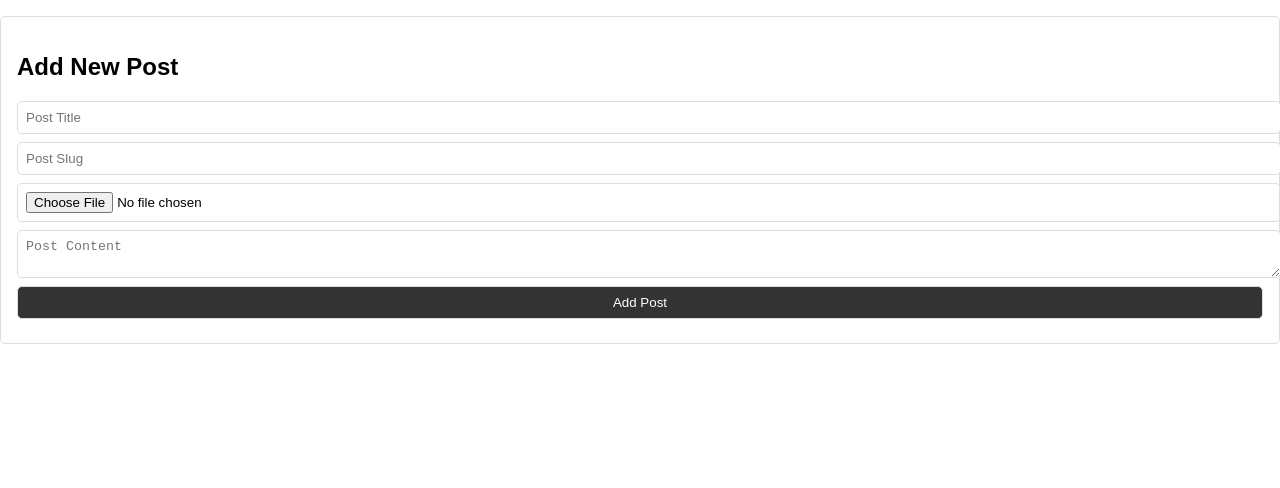
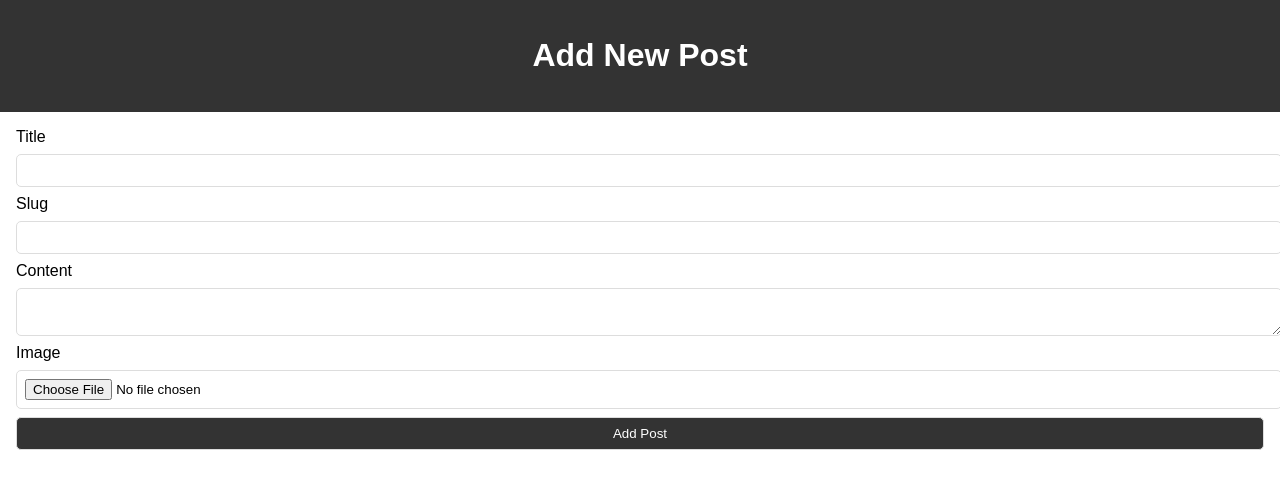
Before and after one commit to NexusGKSoftwares/CMS, a website: page frontend/admin/add_post.html in a window 1280 px wide. Drawn offline with Linux system fonts and the light colour scheme; no server answers.

Commit message:
"Updated add_post.html: restructured HTML, added labels to form fields, and added enctype to form"

```diff
--- a/frontend/admin/add_post.html
+++ b/frontend/admin/add_post.html
@@ -7,16 +7,28 @@
   <title>Add New Post</title>
 </head>
 <body>
-  <div class="form-container">
-    <h2>Add New Post</h2>
-    <form id="addPostForm">
-      <input type="text" name="title" placeholder="Post Title" required />
-      <input type="text" name="slug" placeholder="Post Slug" required />
-      <input type="file" name="image" accept="image/*" required />
-      <textarea name="content" placeholder="Post Content" required></textarea>
+  <header>
+    <h1>Add New Post</h1>
+  </header>
+
+  <main>
+    <form id="addPostForm" enctype="multipart/form-data">
+      <label for="title">Title</label>
+      <input type="text" id="title" name="title" required>
+
+      <label for="slug">Slug</label>
+      <input type="text" id="slug" name="slug" required>
+
+      <label for="content">Content</label>
+      <textarea id="content" name="content" required></textarea>
+
+      <label for="image">Image</label>
+      <input type="file" id="image" name="image" required>
+
       <button type="submit">Add Post</button>
     </form>
-  </div>
+  </main>
+
   <script src="../assets/js/admin.js"></script>
 </body>
 </html>
```
